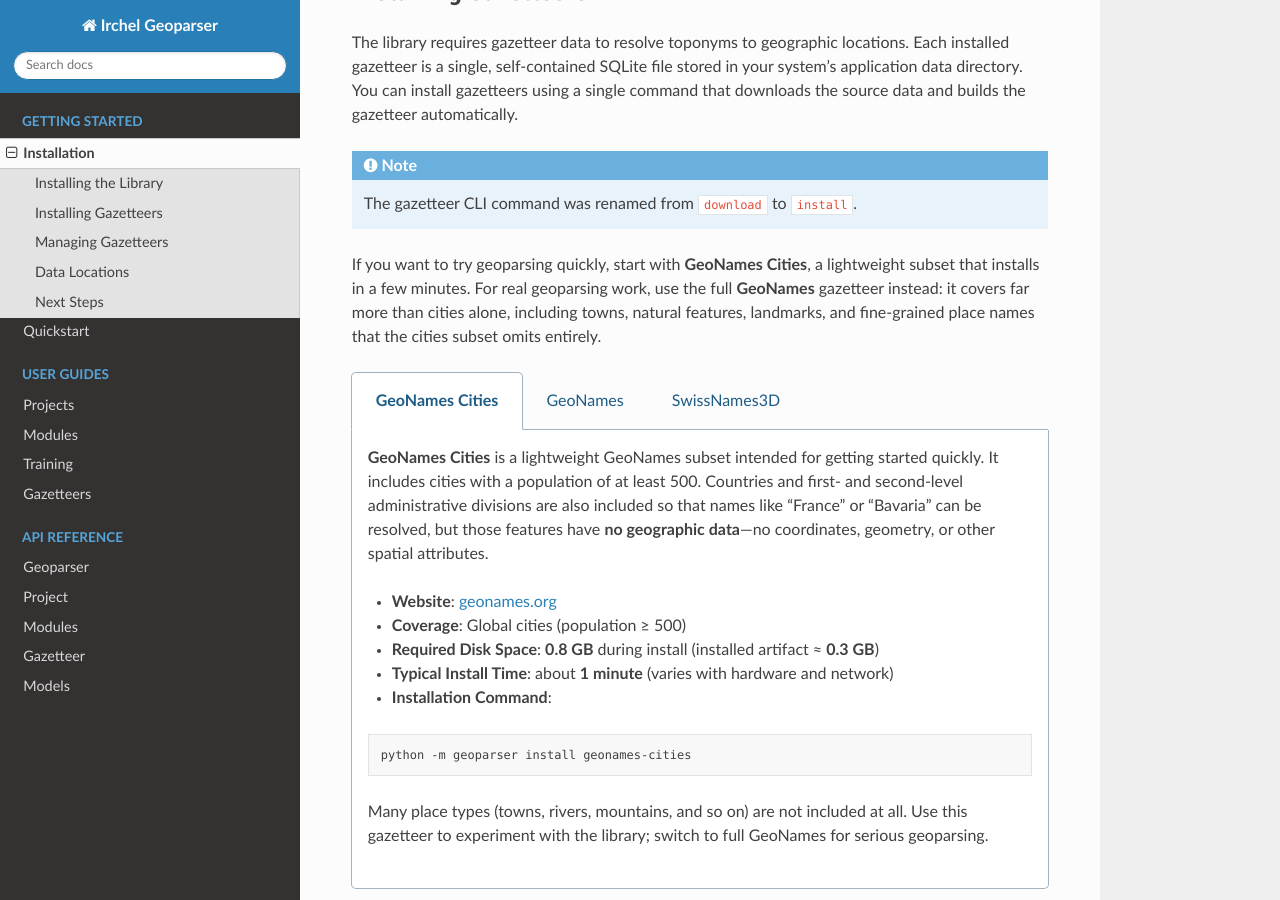
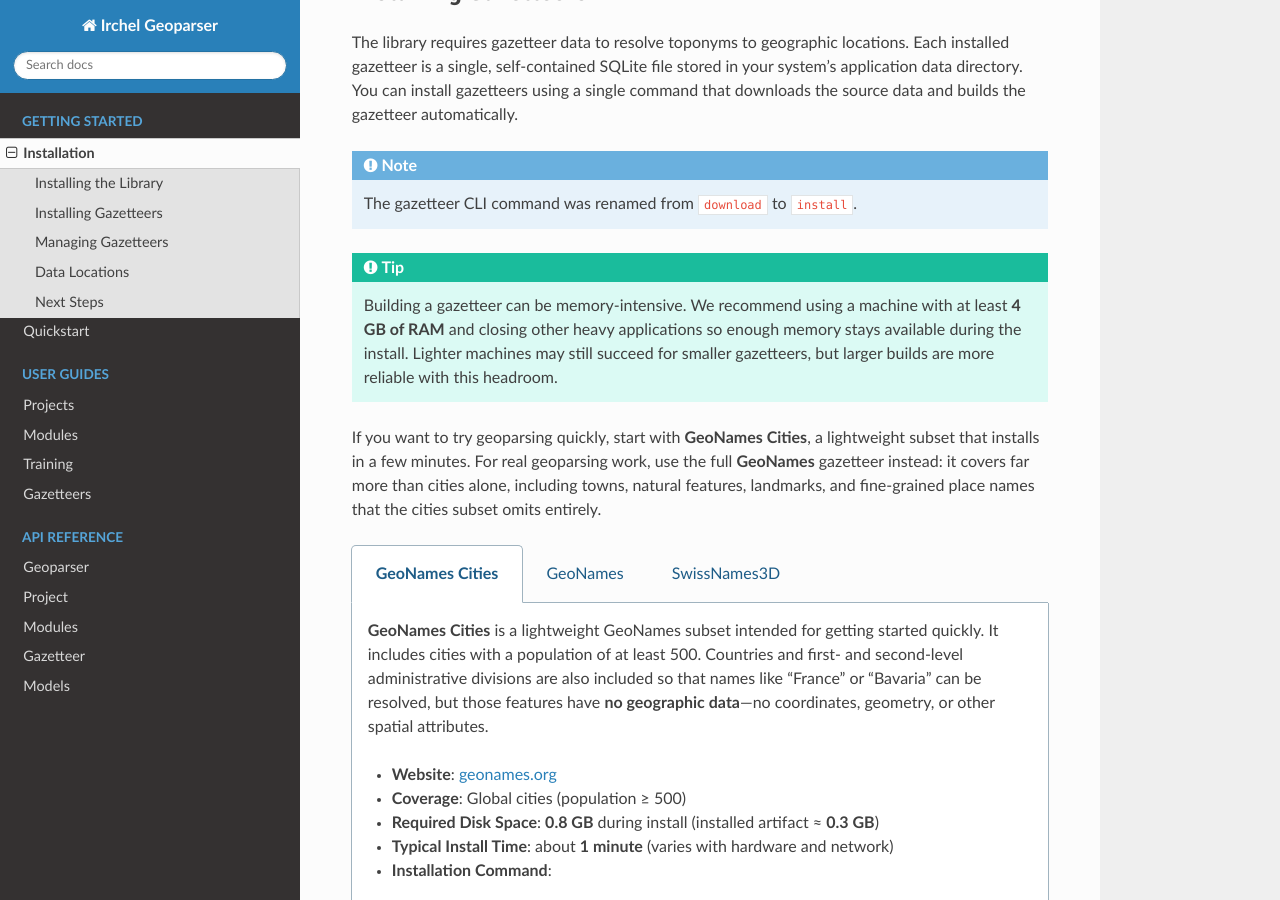
Before and after one commit to dguzh/geoparser, a Sphinx documentation site: the page built from docs/installation.rst, in a window 1280 px wide and 900 px high, scrolled down 601 px. Built offline with Sphinx 7.4.7 and the Read the Docs theme 3.1.0, drawn with Linux system fonts in a browser that asks for light colours.

Commit message:
Add installation tip for memory requirement when building gazetteers

```diff
--- a/docs/installation.rst
+++ b/docs/installation.rst
@@ -24,6 +24,9 @@
 
 .. note::
    The gazetteer CLI command was renamed from ``download`` to ``install``.
+
+.. tip::
+   Building a gazetteer can be memory-intensive. We recommend using a machine with at least **4 GB of RAM** and closing other heavy applications so enough memory stays available during the install. Lighter machines may still succeed for smaller gazetteers, but larger builds are more reliable with this headroom.
 
 If you want to try geoparsing quickly, start with **GeoNames Cities**, a lightweight subset that installs in a few minutes. For real geoparsing work, use the full **GeoNames** gazetteer instead: it covers far more than cities alone, including towns, natural features, landmarks, and fine-grained place names that the cities subset omits entirely.
 
```
